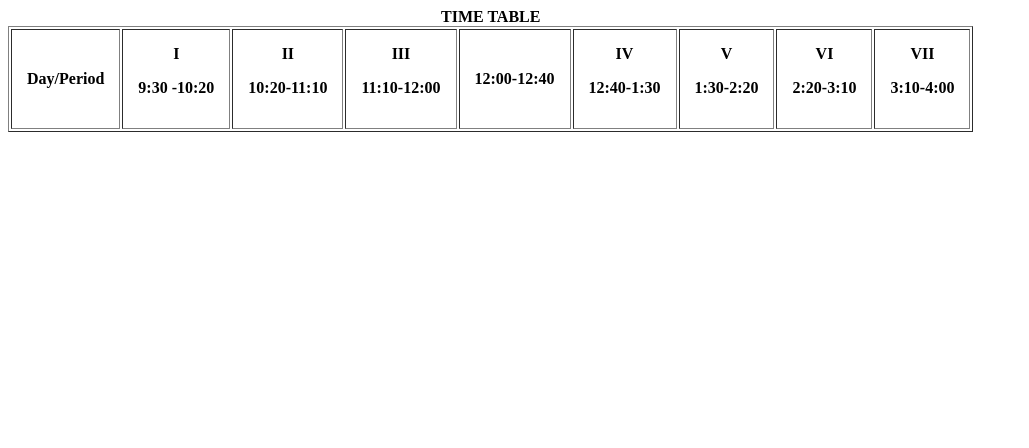
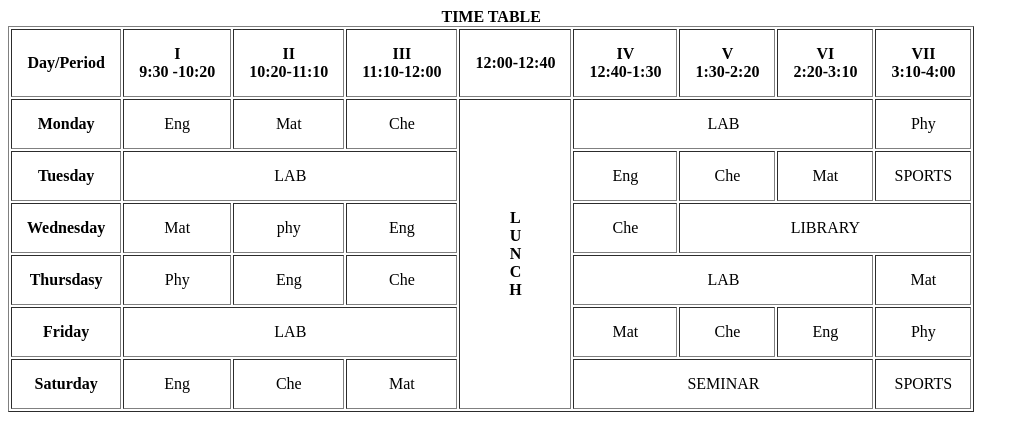
Before and after one commit to gorevaya89/Table-1, a plain HTML site: page hometask.html in a window 1280 px wide. Shown: the whole page, without its empty margins (0-1029 px from the left). Drawn offline with Linux system fonts and the light colour scheme.

Commit message:
finish tbody

```diff
--- a/hometask.html
+++ b/hometask.html
@@ -17,35 +17,92 @@
 <body>
     <table border="1">
         <caption>
-            <strong>TIME TABLE </strong>
+            <strong>TIME TABLE</strong>
         </caption>
         <thead>
             <tr>
                 <th>Day/Period</th>
-            <th>I
-                <p>9:30 -10:20</p>
+                <th>I<br>
+                    9:30 -10:20
                 </th>
-            <th>II
-                <p>10:20-11:10</p>
+                <th>II<br>
+                    10:20-11:10
                 </th>
-            <th>III
-                <p>11:10-12:00</p>
+                <th>III<br>
+                    11:10-12:00
                 </th>
                 <th>12:00-12:40</th>
-            <th>IV
-                <p>12:40-1:30</p>
+                <th>IV<br>
+                    12:40-1:30
                 </th>
-            <th>V
-                <p>1:30-2:20</p>
+                <th>V<br>
+                    1:30-2:20
                 </th>
-            <th>VI
-                <p>2:20-3:10</p>
+                <th>VI<br>
+                    2:20-3:10
                 </th>
-            <th>VII
-                <p>3:10-4:00</p>
+                <th>VII<br>
+                    3:10-4:00
                 </th>
             </tr>
         </thead>
+        <tbody>
+            <tr>
+                <th>Monday</th>
+                <td>Eng</td>
+                <td>Mat</td>
+                <td>Che</td>
+                <th rowspan="6">
+                    L<br>
+                    U<br>
+                    N<br>
+                    C<br>
+                    H
+                </th>
+                <td colspan="3">LAB</td>
+                <td>Phy</td>
+            </tr>
+            <tr>
+                <th>Tuesday</th>
+                <td colspan="3">LAB</td>
+                <td>Eng</td>
+                <td>Che</td>
+                <td>Mat</td>
+                <td>SPORTS</td>
+            </tr>
+            <tr>
+                <th>Wednesday</th>
+                <td>Mat</td>
+                <td>phy</td>
+                <td>Eng</td>
+                <td>Che</td>
+                <td colspan="3">LIBRARY</td>
+            </tr>
+            <tr>
+                <th>Thursdasy</th>
+                <td>Phy</td>
+                <td>Eng</td>
+                <td>Che</td>
+                <td colspan="3">LAB</td>
+                <td>Mat</td>
+            </tr>
+            <tr>
+                <th>Friday</th>
+                <td colspan="3">LAB</td>
+                <td>Mat</td>
+                <td>Che</td>
+                <td>Eng</td>
+                <td>Phy</td>
+            </tr>
+            <tr>
+                <th>Saturday</th>
+                <td>Eng</td>
+                <td>Che</td>
+                <td>Mat</td>
+                <td colspan="3">SEMINAR</td>
+                <td>SPORTS</td>
+            </tr>
+        </tbody>
 
     </table>
 
```
Lines whose indentation alone changed are shown as unchanged.
